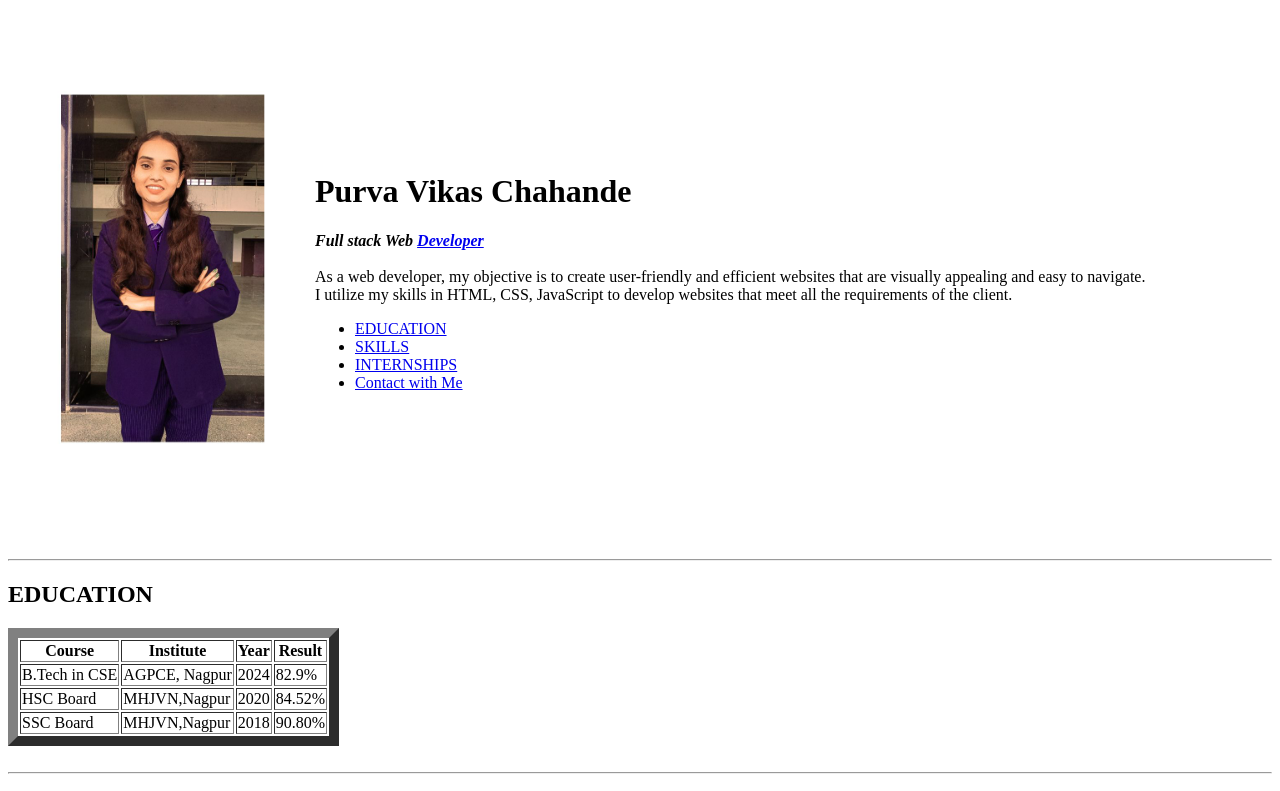
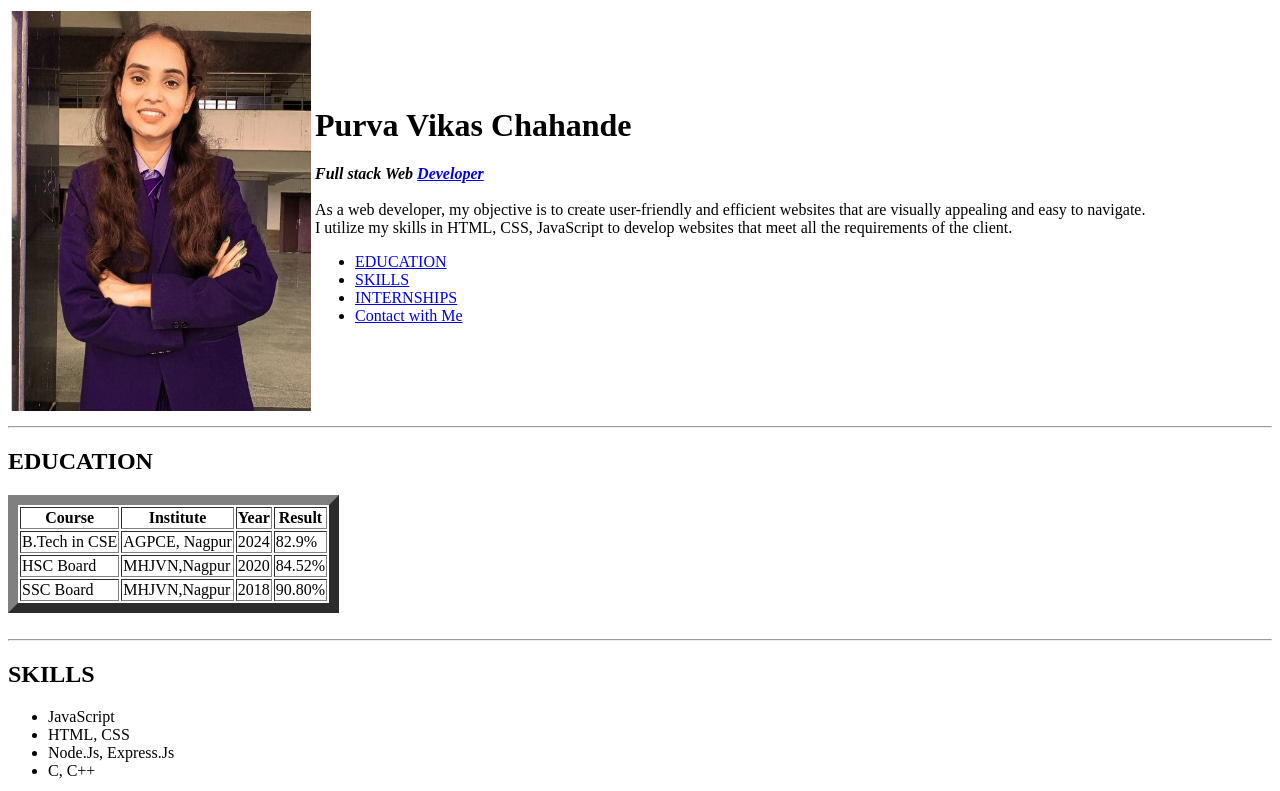
Before and after one commit to PurvaChahande/Resume, a plain HTML site: page index.html in a window 1280 px wide. Shown: the top 791 px of the page. Drawn offline with Linux system fonts and the light colour scheme.

Commit message:
resize profile picture

```diff
--- a/index.html
+++ b/index.html
@@ -11,8 +11,8 @@
     <header>
         <table>
             <tr>
-                <td> <img src="image/IProgram.jpg"
-                            alt="Purva Chahande's profile picture" width="300"></a> </td>
+                <td> <img src="image/pro1.jpg"
+                            alt="Purva Chahande's profile picture" width="300" height="400"></a> </td>
                 <td>
                     <h1>Purva Vikas Chahande</h1>
                     <p><em><b> Full stack Web <a target="_blank"
```
Also changed, not shown: image/IProgram.jpg (deleted), image/pro.png (deleted), image/pro1.jpg (added).
